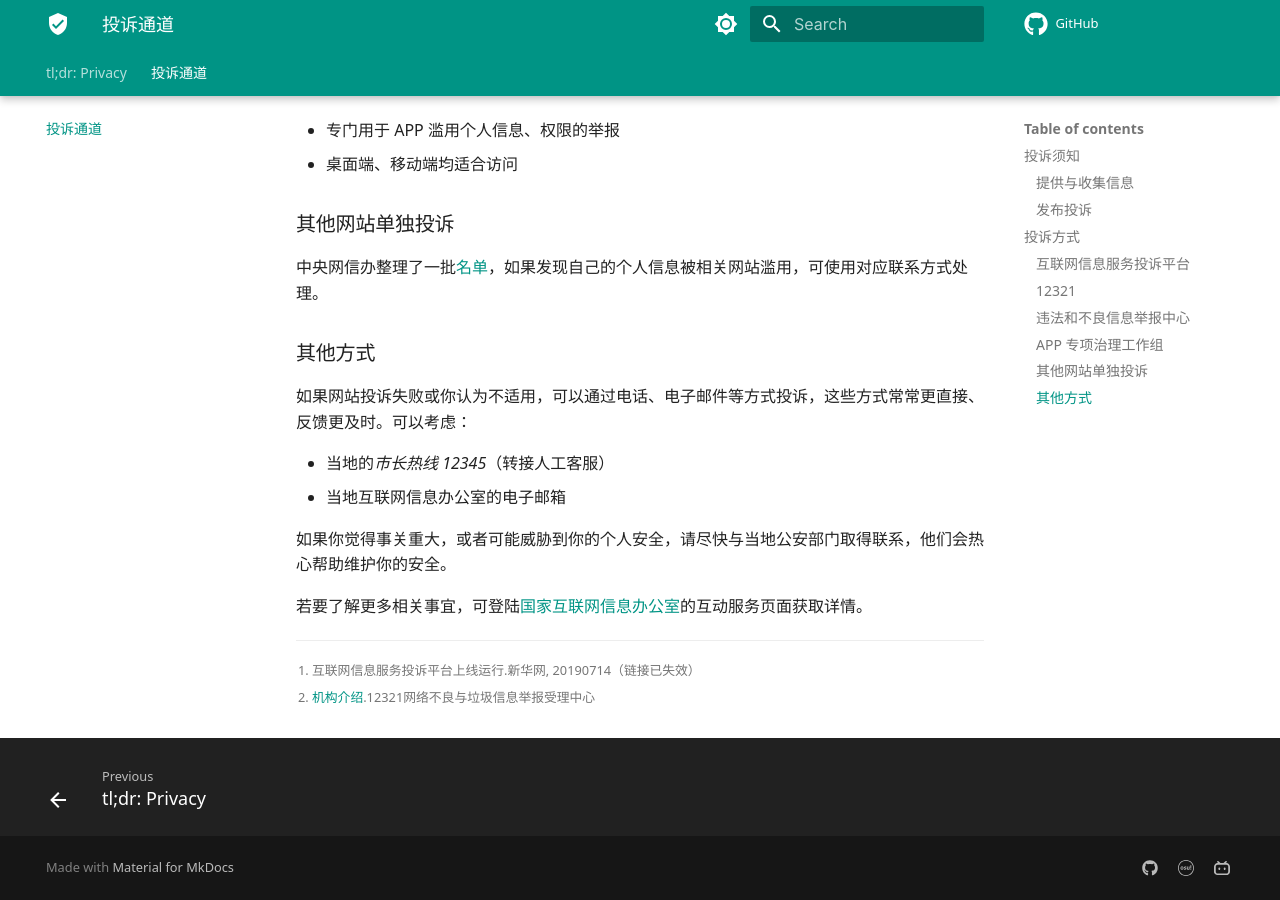
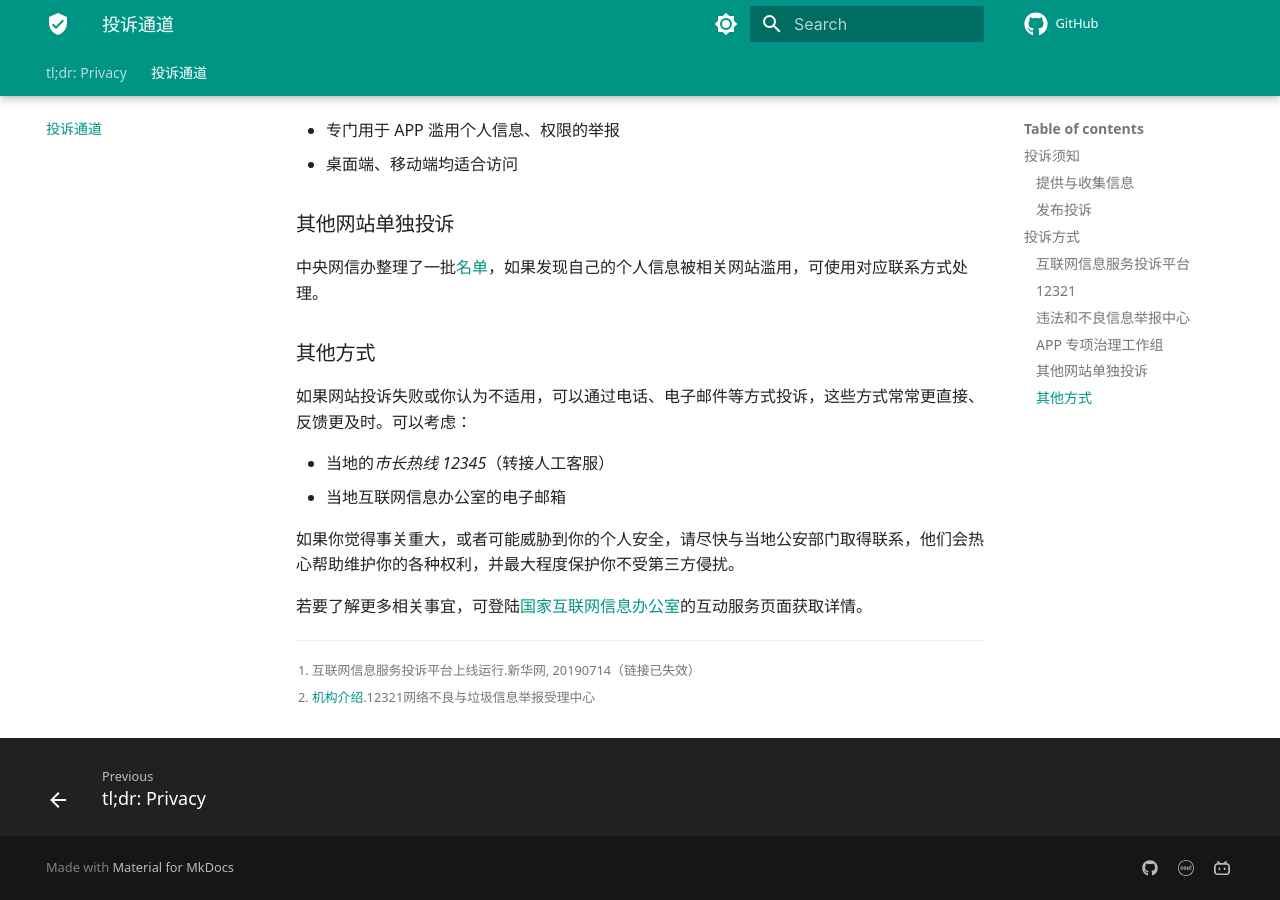
Before and after one commit to CloneWith/tldr-privacy, an MkDocs documentation site: the page built from docs/report.md, in a window 1280 px wide and 900 px high, scrolled down 2348 px. Built offline with MkDocs 1.6.1 and Material for MkDocs 9.7.7, drawn with Linux system fonts in a browser that asks for light colours; comment, search, counter and statistics services are not loaded.

Commit message:
Update report.md

```diff
--- a/docs/report.md
+++ b/docs/report.md
@@ -100,7 +100,7 @@ tags:
 - 当地的*市长热线 12345*（转接人工客服）
 - 当地互联网信息办公室的电子邮箱
 
-如果你觉得事关重大，或者可能威胁到你的个人安全，请尽快与当地公安部门取得联系，他们会热心帮助维护你的安全。
+如果你觉得事关重大，或者可能威胁到你的个人安全，请尽快与当地公安部门取得联系，他们会热心帮助维护你的各种权利，并最大程度保护你不受第三方侵扰。
 
 若要了解更多相关事宜，可登陆[国家互联网信息办公室](https://www.cac.gov.cn/hdfw/A0938index_1.htm)的互动服务页面获取详情。
 
```
